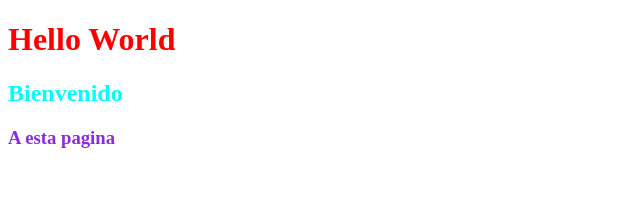
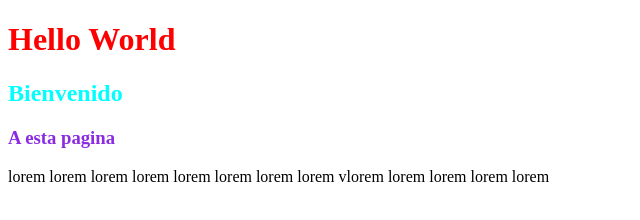
Before and after one commit to ChaponanWill/project-prueba, a plain HTML site: page index.html in a window 1280 px wide. Shown: the whole page, without its empty margins (0-640 px from the left). Drawn offline with Linux system fonts and the light colour scheme.

Commit message:
modificando

```diff
--- a/index.html
+++ b/index.html
@@ -10,5 +10,11 @@
     <h1>Hello World</h1>
     <h2>Bienvenido</h2>
     <h3>A esta pagina</h3>
+    <p>
+        lorem lorem lorem lorem lorem lorem
+        lorem lorem vlorem
+        lorem lorem lorem lorem
+
+    </p>
 </body>
 </html>
```
